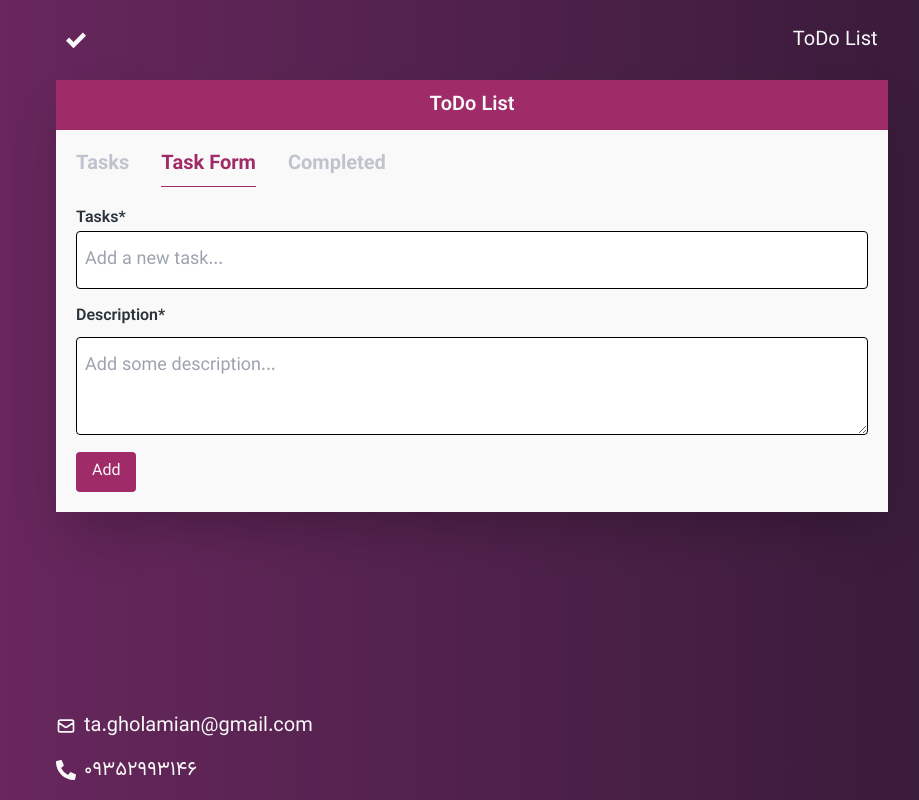
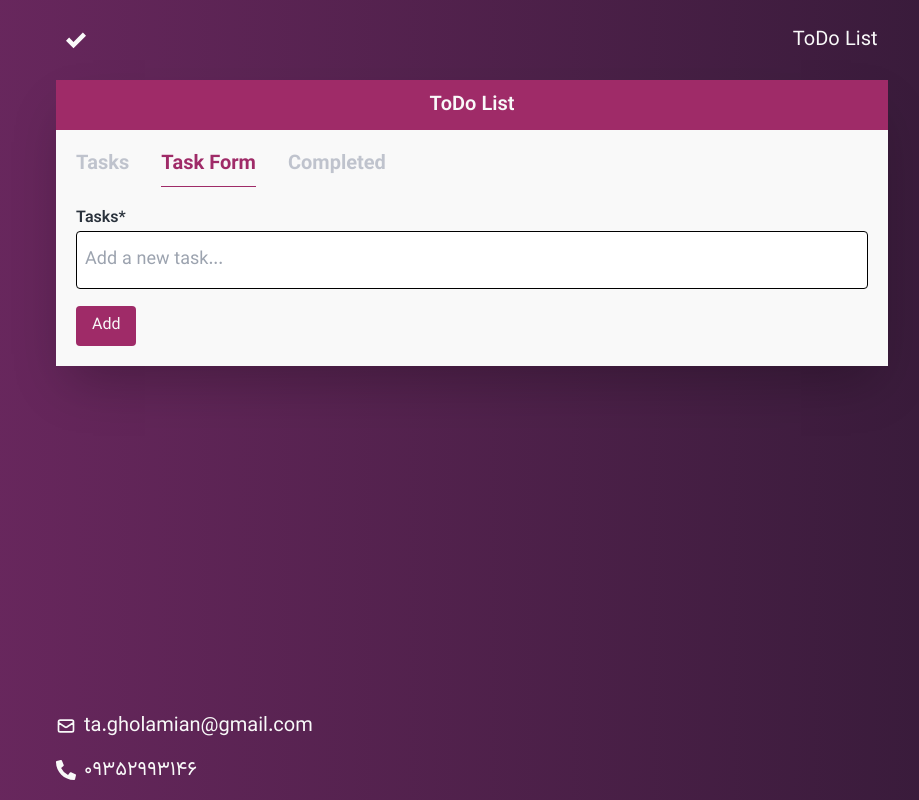
Before and after one commit to LidaGholamian/ToDo-List, a Next.js app: page / in a window 1280 px wide. Both pictures are taken after a click on the link "Task Form". Shown: the whole page, without its empty margins (168-1087 px from the left). Built offline with nearby package versions, Linux system fonts and the light colour scheme; what tailwindcss-debug-screens would draw is missing.

Commit message:
handleKeyDown Enter added

```diff
--- a/app/_components/taskForm/taskForm.tsx
+++ b/app/_components/taskForm/taskForm.tsx
@@ -7,16 +7,24 @@ import { toast } from "react-hot-toast";
 export const TaskForm: React.FC = () => {
   const { addTodo } = useTodoContext();
   const [newTodo, setNewTodo] = useState("");
+  const [description, setDescription] = useState("");
 
   const handleAddTodo = () => {
     if (newTodo.trim()) {
       addTodo(newTodo);
+      toast.success("Task added successfully");
       setNewTodo("");
+    } else if (newTodo.trim() === "") {
+      // No task text, do nothing or show a warning toast
+      toast.error("Please enter a task before adding!");
+      return;
     }
   };
 
-  const handleToastClick = () => {
-    toast.success("Task added successfully"); // Displays a success message
+  const handleKeyDown = (e: React.KeyboardEvent<HTMLInputElement>) => {
+    if (e.key === "Enter") {
+      handleAddTodo();
+    }
   };
 
   return (
@@ -29,25 +37,14 @@ export const TaskForm: React.FC = () => {
           type="text"
           value={newTodo}
           onChange={(e) => setNewTodo(e.target.value)}
+          onKeyDown={handleKeyDown}
           placeholder="Add a new task..."
           className="flex-grow border border-gray-300 rounded p-2"
         />
       </div>
-      <div className="flex flex-col gap-2 mb-4">
-        <p className="text-xs md:text-base lg:text-base xl:text-base text-neutral font-semibold">
-          Description*
-        </p>
-        <textarea
-          placeholder="Add some description..."
-          className="flex-grow border border-gray-300 rounded p-2"
-        ></textarea>
-      </div>
 
       <button
-        onClick={() => {
-          handleAddTodo();
-          handleToastClick();
-        }}
+        onClick={handleAddTodo}
         className="bg-primary text-white text-xs md:text-base lg:text-base xl:text-base px-4 py-2 rounded"
       >
         Add
```
